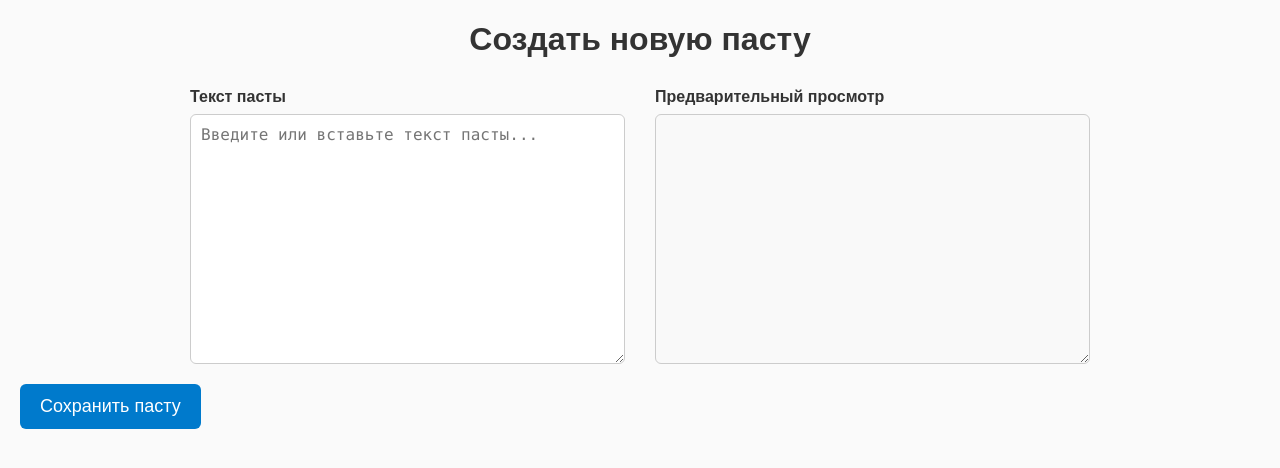
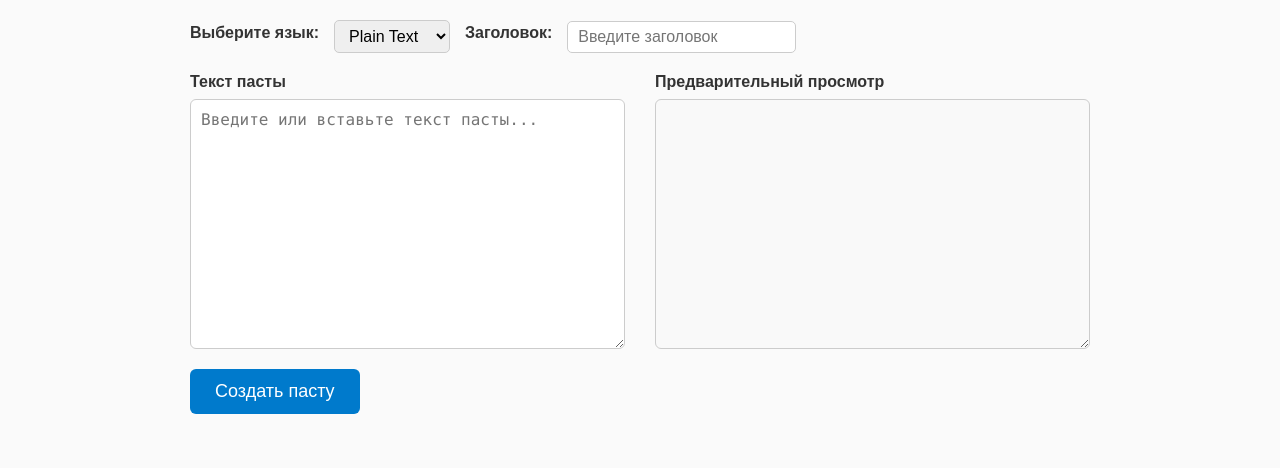
Before and after one commit to salsanda10/paste-registr-min, a plain HTML site: page create.html in a window 1280 px wide. Drawn offline with Linux system fonts and the light colour scheme.

Commit message:
Update create.html

```diff
--- a/create.html
+++ b/create.html
@@ -11,13 +11,40 @@
       background: #fafafa;
       color: #333;
     }
-    h1 {
-      text-align: center;
-      margin-bottom: 30px;
+
+    /* Верхний блок с выбором языка и остальным */
+    .top-controls {
+      max-width: 900px;
+      margin: 0 auto 20px auto;
+      display: flex;
+      align-items: center;
+      gap: 15px;
+      flex-wrap: wrap;
+    }
+    .top-controls label {
+      font-weight: bold;
+    }
+    select, input[type="text"] {
+      padding: 6px 10px;
+      font-size: 16px;
+      border-radius: 5px;
+      border: 1px solid #ccc;
+    }
+
+    /* Основной контейнер с текстом и превью */
+    .container {
+      display: flex;
+      gap: 30px;
+      max-width: 900px;
+      margin: 0 auto;
+    }
+    .block {
+      flex: 1;
+      display: flex;
+      flex-direction: column;
     }
     label {
       font-weight: bold;
-      display: block;
       margin-bottom: 8px;
     }
     textarea {
@@ -36,20 +63,15 @@
       background: #f9f9f9;
       color: #444;
     }
-    .container {
-      display: flex;
-      gap: 30px;
+
+    /* Кнопка сохранить/создать */
+    .button-wrapper {
       max-width: 900px;
-      margin: 0 auto;
-    }
-    .block {
-      flex: 1;
-      display: flex;
-      flex-direction: column;
+      margin: 20px auto 0 auto;
+      text-align: left;
     }
     button {
-      margin-top: 20px;
-      padding: 12px 20px;
+      padding: 12px 25px;
       font-size: 18px;
       background: #007acc;
       color: white;
@@ -57,17 +79,41 @@
       border-radius: 6px;
       cursor: pointer;
       transition: background 0.3s ease;
-      align-self: flex-start;
     }
     button:hover {
       background: #005fa3;
+    }
+
+    /* Адаптив */
+    @media (max-width: 760px) {
+      .container {
+        flex-direction: column;
+      }
+      .button-wrapper {
+        text-align: center;
+      }
     }
   </style>
 </head>
 <body>
 
-  <h1>Создать новую пасту</h1>
+  <!-- Верхний блок, сюда вставь свои элементы выбора языка, названия и пр -->
+  <div class="top-controls">
+    <label for="language">Выберите язык:</label>
+    <select id="language" name="language">
+      <option value="plaintext">Plain Text</option>
+      <option value="markdown">Markdown</option>
+      <option value="yaml">YAML</option>
+      <option value="json">JSON</option>
+      <!-- Добавь нужные языки -->
+    </select>
 
+    <!-- Пример текстового поля или другого элемента сверху -->
+    <label for="title">Заголовок:</label>
+    <input type="text" id="title" name="title" placeholder="Введите заголовок" />
+  </div>
+
+  <!-- Основные поля ввода и превью -->
   <div class="container">
     <div class="block">
       <label for="content">Текст пасты</label>
@@ -79,7 +125,9 @@
     </div>
   </div>
 
-  <button type="button" onclick="savePaste()">Сохранить пасту</button>
+  <div class="button-wrapper">
+    <button type="button" onclick="savePaste()">Создать пасту</button>
+  </div>
 
   <script>
     function updatePreview() {
@@ -98,8 +146,8 @@
         alert('Пожалуйста, введите текст пасты перед сохранением.');
         return;
       }
-      // Здесь можно добавить логику сохранения пасты, например, отправку на сервер
-      alert('Паста сохранена!\n\n(Логика сохранения пока не реализована)');
+      // Здесь добавить реальную логику сохранения
+      alert('Паста создана! (Реализация сохранения в разработке)');
     }
   </script>
 
```
